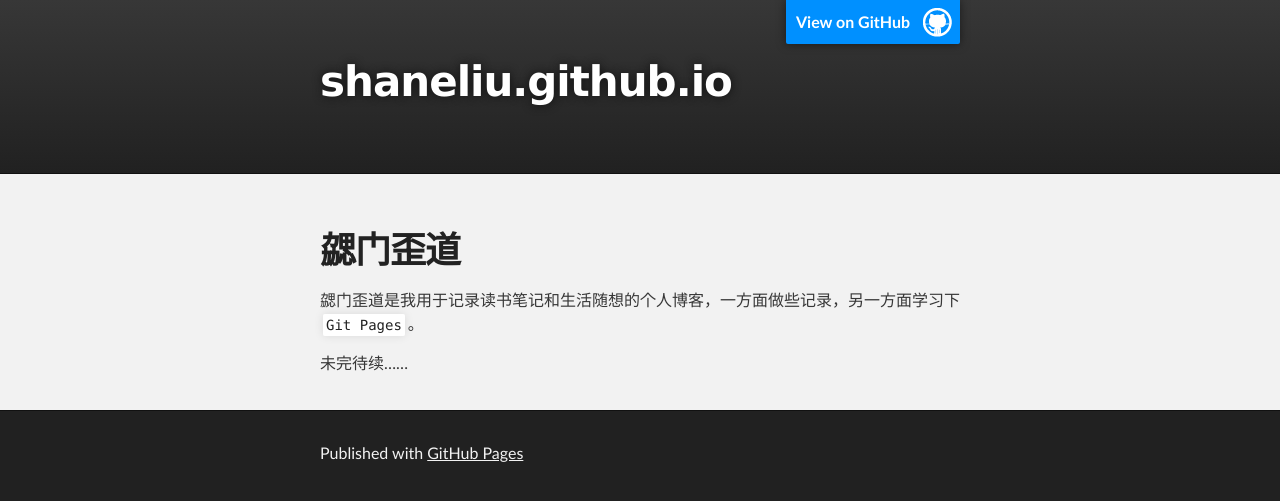
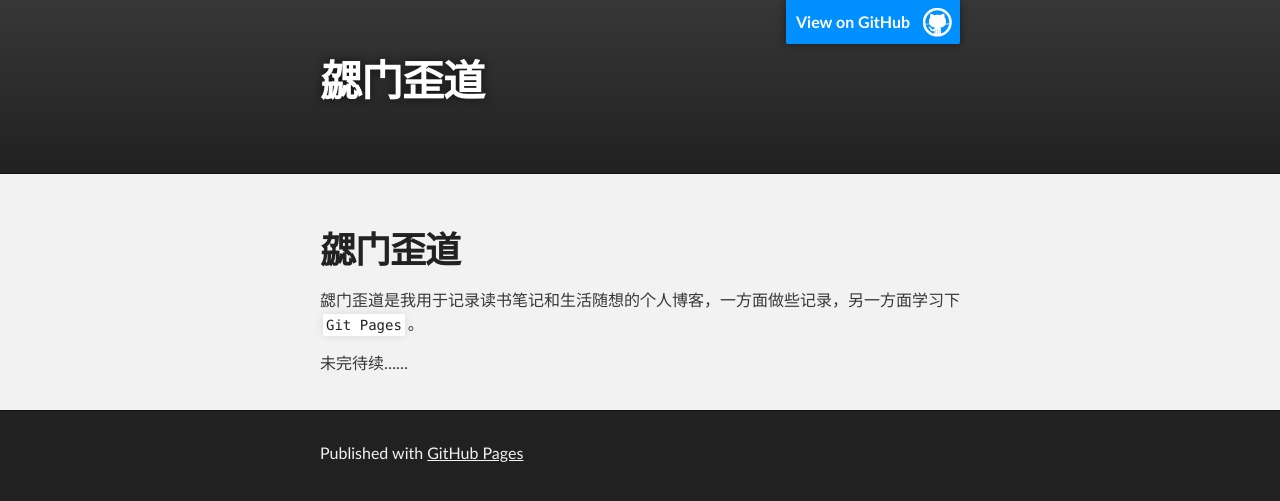
Before and after one commit to shaneliu/shaneliu.github.io, a Jekyll site: the page built from README.md, in a window 1280 px wide. Shown: the top 501 px of the page. Built offline with Jekyll 4.4.1, drawn with Linux system fonts in a browser that asks for light colours; our own code applies the rules of GitHub Pages for plain Markdown files; the repository's description, which GitHub fills in, is left out.

Commit message:
reset the title

```diff
--- a/_layouts/default.html
+++ b/_layouts/default.html
@@ -19,7 +19,7 @@
         <header class="inner">
           <a id="forkme_banner" href="{{ site.github.repository_url }}">View on GitHub</a>
 
-          <h1 id="project_title">{{ site.title | default: site.github.repository_name }}</h1>
+          <h1 id="project_title">勰门歪道</h1>
           <h2 id="project_tagline">{{ site.description | default: site.github.project_tagline }}</h2>
 
           {% if site.show_downloads %}
```
